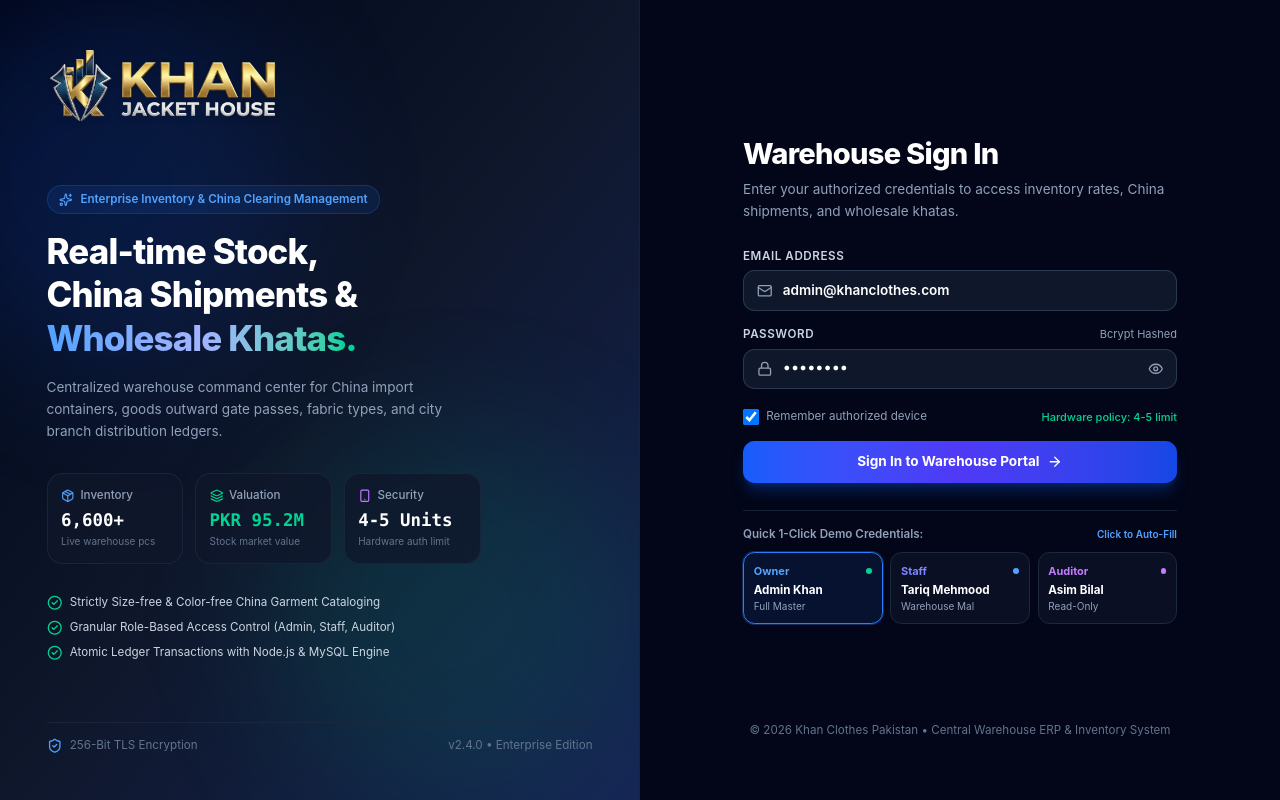
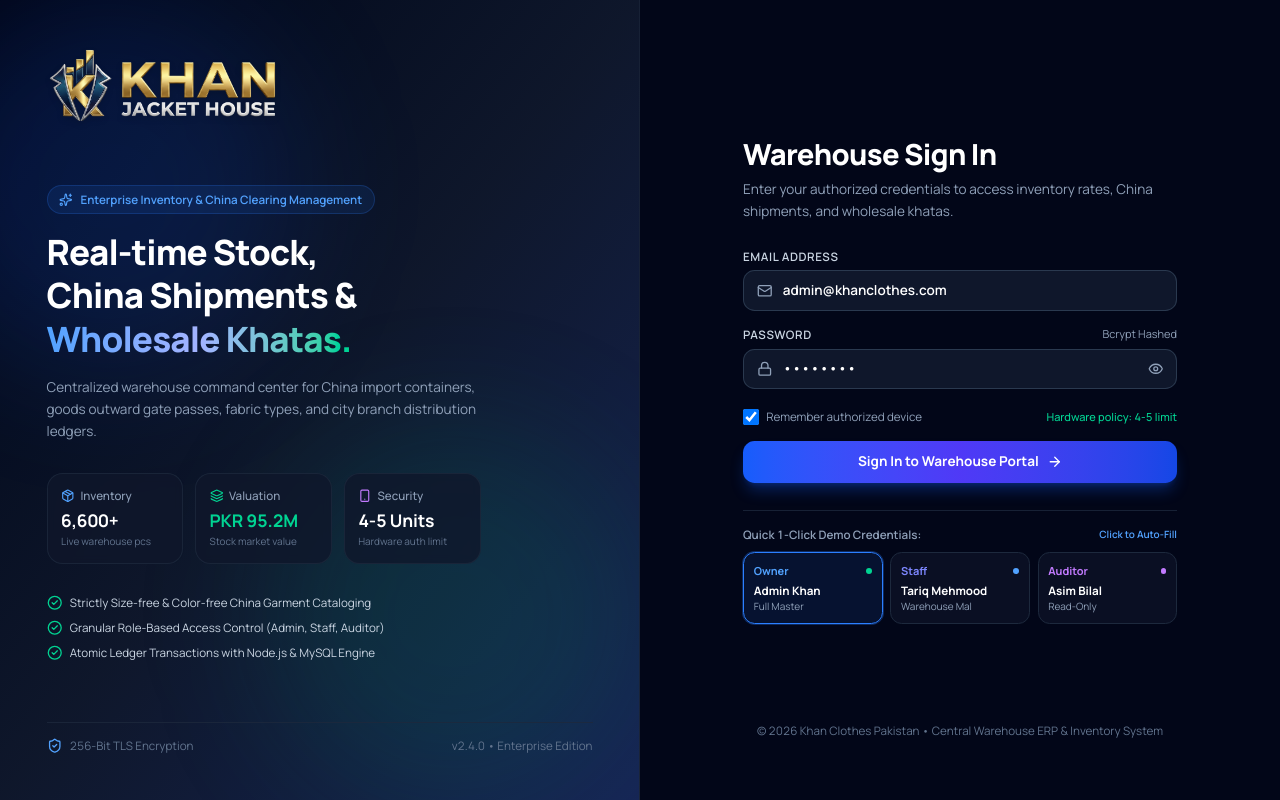
Before and after one commit to Mian-Mubashar/ERP-Khanjacket-Frontend, a React (Vite) app: page /login in a window 1280 px wide. Built offline with nearby package versions, Linux system fonts and the light colour scheme.

Commit message:
feat: add customer management view and sidebar navigation

```diff
--- a/index.html
+++ b/index.html
@@ -7,7 +7,7 @@
     <title>Khan Jacket House | China Import & Warehouse Management</title>
     <link rel="preconnect" href="https://fonts.googleapis.com">
     <link rel="preconnect" href="https://fonts.gstatic.com" crossorigin>
-    <link href="https://fonts.googleapis.com/css2?family=Plus+Jakarta+Sans:wght@400;500;600;700;800&display=swap" rel="stylesheet">
+    <link href="https://fonts.googleapis.com/css2?family=Manrope:wght@400;500;600;700;800&display=swap" rel="stylesheet">
   </head>
   <body class="bg-slate-50 text-slate-900 font-sans antialiased min-h-screen">
     <div id="root"></div>
--- a/src/components/customers/CustomersView.jsx
+++ b/src/components/customers/CustomersView.jsx
@@ -176,7 +176,7 @@
             title="Create a new customer bill / dispatch goods"
           >
             <Truck className="w-4 h-4" />
-            <span>+ Naya Bill</span>
+            <span>+ New Bill</span>
           </button>
 
           <button
--- a/src/components/layout/Sidebar.jsx
+++ b/src/components/layout/Sidebar.jsx
@@ -274,7 +274,7 @@
           >
             <div className="flex items-center gap-3">
               <Users className="w-4.5 h-4.5 text-slate-500 dark:text-slate-400 group-hover:text-blue-500" />
-              <span>Customers (Dukaandaar)</span>
+              <span>Customers</span>
             </div>
             {expandedSections.customers ? (
               <ChevronDown className="w-4 h-4 text-slate-400" />
@@ -465,7 +465,7 @@
           >
             <div className="flex items-center gap-3">
               <Ship className="w-4.5 h-4.5 text-slate-500 dark:text-slate-400 group-hover:text-emerald-500" />
-              <span>China Purchases (Aamad)</span>
+              <span>China Purchases</span>
             </div>
             {expandedSections.purchases ? (
               <ChevronDown className="w-4 h-4 text-slate-400" />
--- a/src/index.css
+++ b/src/index.css
@@ -1,19 +1,41 @@
 @import "tailwindcss";
+
+@theme {
+  --font-sans: 'Manrope', -apple-system, BlinkMacSystemFont, "Segoe UI", Roboto, sans-serif;
+  --font-mono: 'Manrope', -apple-system, BlinkMacSystemFont, "Segoe UI", Roboto, sans-serif;
+}
 
 @variant dark (&:where(.dark, .dark *));
 
 @layer base {
   html {
     font-size: 15.5px;
+    font-family: 'Manrope', -apple-system, BlinkMacSystemFont, "Segoe UI", Roboto, sans-serif;
+    font-feature-settings: 'tnum';
+    font-variant-numeric: tabular-nums;
   }
 
   body {
     background-color: #f8fafc;
     color: #0f172a;
-    font-family: 'Plus Jakarta Sans', -apple-system, BlinkMacSystemFont, "Segoe UI", Roboto, sans-serif;
+    font-family: 'Manrope', -apple-system, BlinkMacSystemFont, "Segoe UI", Roboto, sans-serif;
+    font-feature-settings: 'tnum';
+    font-variant-numeric: tabular-nums;
     -webkit-font-smoothing: antialiased;
     -moz-osx-font-smoothing: grayscale;
     transition: background-color 0.2s ease, color 0.2s ease;
+  }
+
+  /* All numbers, digits, and code tags uniformly use Manrope with tabular numbers */
+  .font-mono,
+  code,
+  kbd,
+  samp,
+  pre {
+    font-family: 'Manrope', -apple-system, BlinkMacSystemFont, "Segoe UI", Roboto, sans-serif !important;
+    font-feature-settings: 'tnum' 1 !important;
+    font-variant-numeric: tabular-nums !important;
+    letter-spacing: -0.01em;
   }
 
   .dark body, body.dark, html.dark body {
```
